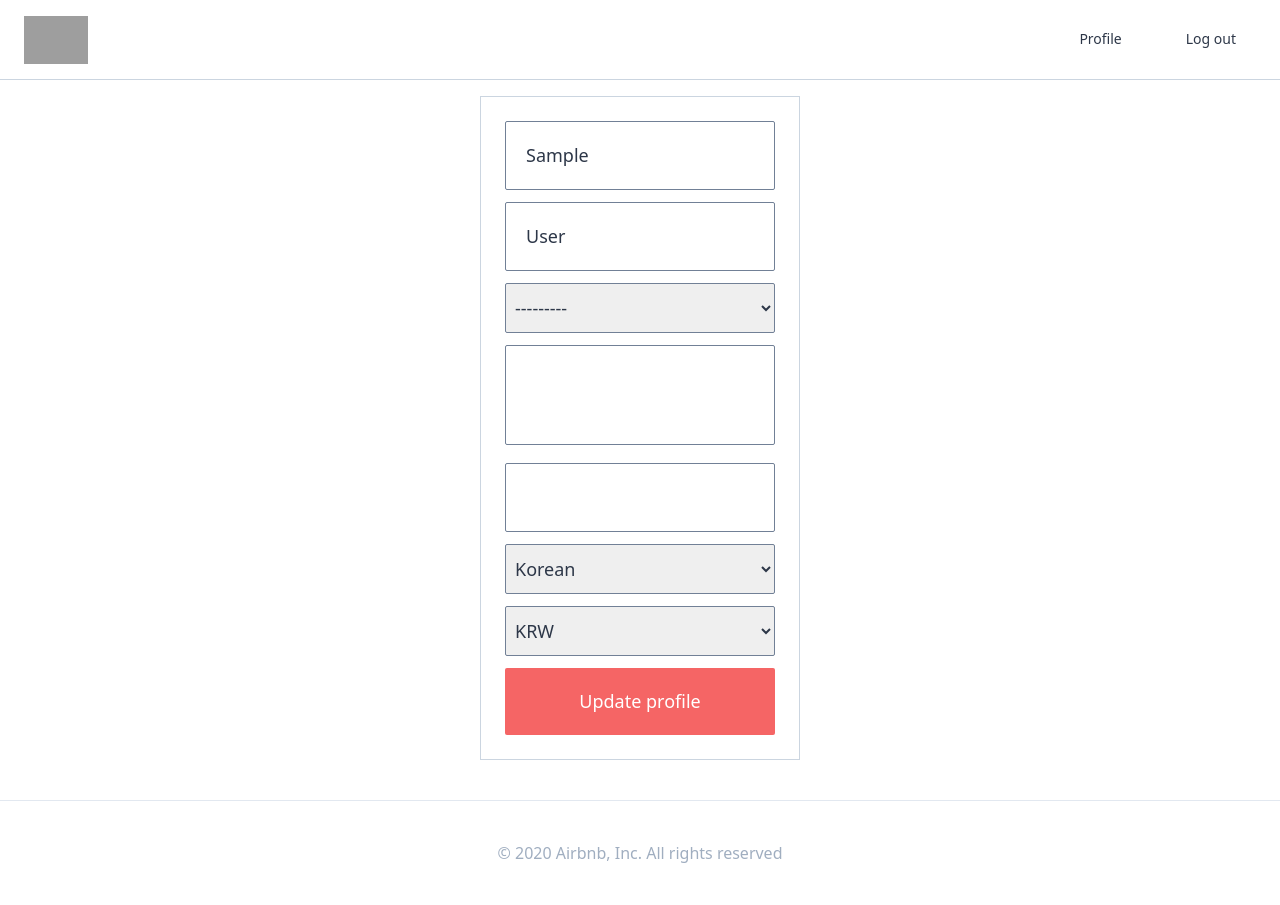
After one commit to NamCheolKim/airbnb-clone, a Django app: page /users/update-profile/ in a window 1280 px wide. The commit adds this page. Run offline with Django 3.2, Linux system fonts and the light colour scheme; the visitor is signed in with stand-in values (Sample User, id 1); style sheets or scripts are compiled from the project's sources; grey boxes are pictures that could not be loaded.

Commit message:
airbnb-clone

```diff
--- a/assets/scss/styles.scss
+++ b/assets/scss/styles.scss
@@ -17,11 +17,27 @@
   @apply text-center rounded-sm py-5 font-light text-lg w-full;
 }
 
-input {
+.btn-link {
+  @apply text-center py-3 rounded-lg font-light text-lg w-full text-white bg-red-500;
+}
+
+input,
+textarea,
+select {
   @apply rounded-sm py-5 font-light text-lg w-full text-left border border-gray-600 px-5;
   &:focus {
     @apply outline-none border-teal-500;
   }
+}
+
+textarea {
+  resize: none;
+  height: 100px;
+}
+
+select {
+  height: 50px;
+  padding: 5px;
 }
 
 form {
--- a/tailwind.config.js
+++ b/tailwind.config.js
@@ -8,6 +8,10 @@ module.exports = {
       },
       borderRadius: {
         xl: "1.5rem"
+      },
+      minHeight: {
+        "50vh": "50vh",
+        "75vh": "75vh"
       }
     }
   },
--- a/templates/base.html
+++ b/templates/base.html
@@ -7,14 +7,15 @@
     <meta http-equiv="X-UA-Compatible" content="ie=edge" />
     <link rel="stylesheet" href="https://use.fontawesome.com/releases/v5.15.1/css/all.css">
     <link rel="stylesheet" href="{% static 'css/styles.css' %}">
-    <title>{% block page_title %}{% endblock page_title %}| Nbnb</title>
+    <link rel="shortcut icon" sizes="76x76" type="image/x-icon" href="https://a0.muscache.com/airbnb/static/logotype_favicon-21cc8e6c6a2cca43f061d2dcabdf6e58.ico">
+    <title>{% block page_title %}{% endblock page_title %}| Vacation Rentals, Homes, Experiences & Places - Airbnb</title>
   </head>
   <body class="text-gray-800 mt-24 font-light">
       {% include "partials/messages.html" %}
     <header class="container max-w-full inset-0 flex items-center justify-between px-6 h-20 border-b border-gray-400 fixed bg-white">
       <div class="flex items-center w-1/3">
         <a href="{% url "core:home" %}" class="mr-6">
-            <img class="w-8" src="{% static 'img/logo.png' %}" />
+            <img class="w-16" src="{% static 'img/airbnb.png' %}" />
         </a>
         {% block search-bar %}
         <form method="get" action="{% url 'rooms:search' %}" class="w-9/12">
--- a/templates/mixins/auth/auth_form.html
+++ b/templates/mixins/auth/auth_form.html
@@ -1,4 +1,4 @@
-<form method="POST" class="w-full">
+<form method="POST" class="w-full" enctype="multipart/form-data">
     {% csrf_token %}
 
     {% if form.non_field_errors %}
--- /dev/null
+++ b/templates/users/update-profile.html
@@ -0,0 +1,22 @@
+{% extends "base.html" %}
+
+{% block page_title %}
+    Update Profile
+{% endblock page_title %}
+
+{% block search-bar %}
+{% endblock search-bar %}
+
+{% block content %}
+
+    <div class="container lg:w-5/12 md:w-1/2 xl:w-1/4 mx-auto my-10 flex flex-col items-center border p-6 border-gray-400">
+
+        {% include 'mixins/auth/auth_form.html' with form=form cta="Update profile" %}
+
+        {% if object.login_method == "password" %}
+            <div class="mt-5">
+                <a href="{% url 'users:password' %}" class="text-teal-500 font-medium">Change Password</a>
+            </div>
+        {% endif %}
+    </div>
+{% endblock content %}
--- a/users/urls.py
+++ b/users/urls.py
@@ -4,15 +4,19 @@ from . import views
 app_name = "users"
 
 urlpatterns = [
-    path("login", views.LoginView.as_view(), name="login"),
-    path("login/github", views.github_login, name="github-login"),
-    path("login/github/callback", views.github_callback, name="github-callback"),
-    path("login/kakao", views.kakao_login, name="kakao-login"),
-    path("login/kakao/callback", views.kakao_callback, name="kakao-callback"),
-    path("login/naver", views.naver_login, name="naver-login"),
-    path("login/naver/callback", views.naver_callback, name="naver-callback"),
-    path("logout", views.log_out, name="logout"),
-    path("signup", views.SignUpView.as_view(), name="signup"),
-    path("verify/<str:key>", views.complete_verification, name="complete-verification"),
+    path("login/", views.LoginView.as_view(), name="login"),
+    path("login/github/", views.github_login, name="github-login"),
+    path("login/github/callback/", views.github_callback, name="github-callback"),
+    path("login/kakao/", views.kakao_login, name="kakao-login"),
+    path("login/kakao/callback/", views.kakao_callback, name="kakao-callback"),
+    path("login/naver/", views.naver_login, name="naver-login"),
+    path("login/naver/callback/", views.naver_callback, name="naver-callback"),
+    path("logout/", views.log_out, name="logout"),
+    path("signup/", views.SignUpView.as_view(), name="signup"),
+    path(
+        "verify/<str:key>/", views.complete_verification, name="complete-verification"
+    ),
+    path("update-profile/", views.UpdateProfileView.as_view(), name="update"),
+    path("update-password/", views.UpdatePasswordView.as_view(), name="password"),
     path("<int:pk>/", views.UserProfileView.as_view(), name="profile"),
 ]
--- a/users/views.py
+++ b/users/views.py
@@ -1,7 +1,7 @@
 import os
 import requests
-from django.views import View
-from django.views.generic import FormView, DetailView
+from django.contrib.auth.views import PasswordChangeView
+from django.views.generic import FormView, DetailView, UpdateView
 from django.urls import reverse_lazy
 from django.shortcuts import redirect, reverse
 from django.contrib.auth import authenticate, login, logout
@@ -261,3 +261,23 @@ def naver_callback(request):
 class UserProfileView(DetailView):
     model = models.User
     context_object_name = "user_obj"
+
+
+class UpdateProfileView(UpdateView):
+    model = models.User
+    template_name = "users/update-profile.html"
+    fields = (
+        "first_name",
+        "last_name",
+        "gender",
+        "bio",
+        "birthdate",
+        "language",
+        "currency",
+    )
+
+    def get_object(self, queryset=None):
+        return self.request.user
+
+class UpdatePasswordView(PasswordChangeView):
+    template_name = "users/update-password.html"
```
Also changed, not shown: templates/mixins/user_avatar.html (added, +7 -0 lines), templates/users/update-password.html (added, +17 -0 lines), templates/users/user_detail.html (+29 -3 lines).
